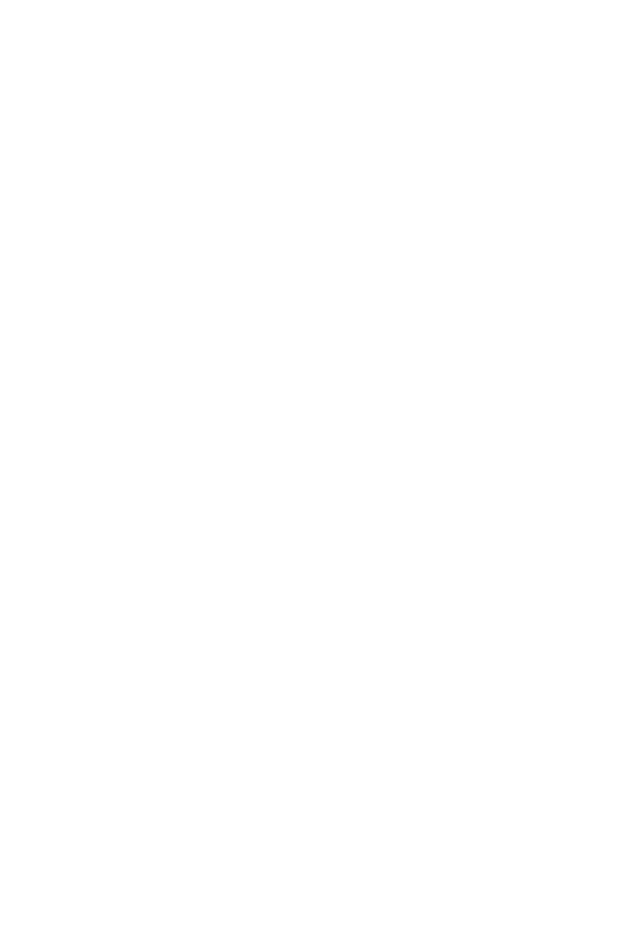
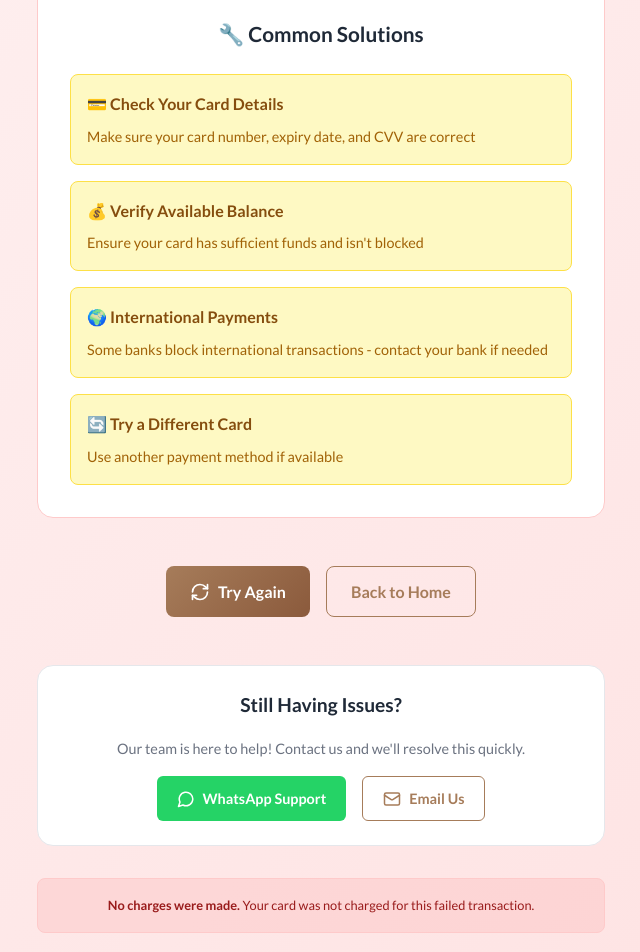
Before and after one commit to yairsabag/yaya-oauth-page, a Next.js app: page /payment/failed in a window 1280 px wide. Before the commit this address had no page. Shown: the part 440-1392 px from the top of the page, without its empty margins (319-959 px from the left). Before the commit the page ends 800 px from the top, so only its background shows below. Built offline with nearby package versions, Linux system fonts and the light colour scheme.

Commit message:
Create page.tsx

```diff
--- /dev/null
+++ b/src/app/payment/failed/page.tsx
@@ -0,0 +1,177 @@
+'use client'
+
+import React from 'react'
+import Link from 'next/link'
+import { XCircle, RefreshCw, MessageCircle, Mail } from 'lucide-react'
+
+export default function FailedPage() {
+  return (
+    <div style={{ fontFamily: "Lato, system-ui, -apple-system, sans-serif", minHeight: '100vh', background: 'linear-gradient(135deg, #fef2f2 0%, #fee2e2 100%)' }}>
+      {/* Header */}
+      <header style={{ background: 'white', borderBottom: '1px solid #e5e7eb', padding: '1rem 0' }}>
+        <div style={{ maxWidth: '1200px', margin: '0 auto', padding: '0 1rem', display: 'flex', justifyContent: 'space-between', alignItems: 'center' }}>
+          <Link href="/" style={{ display: 'flex', alignItems: 'center', gap: '0.5rem', textDecoration: 'none' }}>
+            <img
+              src="/yaya-logo.png"
+              alt="Yaya Logo"
+              style={{ width: '40px', height: '40px', objectFit: 'contain' }}
+            />
+            <div style={{ fontSize: '1.5rem', fontWeight: 'bold', color: '#a67c5a' }}>
+              Yaya
+            </div>
+          </Link>
+        </div>
+      </header>
+
+      <main style={{ padding: '4rem 0' }}>
+        <div style={{ maxWidth: '600px', margin: '0 auto', padding: '0 1rem', textAlign: 'center' }}>
+          {/* Error Icon */}
+          <div style={{ marginBottom: '2rem' }}>
+            <XCircle size={80} style={{ color: '#ef4444', margin: '0 auto' }} />
+          </div>
+
+          <h1 style={{ fontSize: '2.5rem', fontWeight: '900', color: '#1f2937', marginBottom: '1rem', fontFamily: "Montserrat, sans-serif" }}>
+            Payment Failed
+          </h1>
+
+          <p style={{ fontSize: '1.1rem', color: '#6b7280', marginBottom: '2rem', lineHeight: '1.6' }}>
+            We couldn't process your payment. Don't worry - this happens sometimes and no charge was made to your account.
+          </p>
+
+          <div style={{ background: 'white', borderRadius: '1rem', padding: '2rem', border: '1px solid #fecaca', marginBottom: '3rem', textAlign: 'left' }}>
+            <h2 style={{ fontSize: '1.3rem', fontWeight: '700', color: '#1f2937', marginBottom: '1.5rem', textAlign: 'center' }}>
+              🔧 Common Solutions
+            </h2>
+
+            <div style={{ display: 'grid', gap: '1rem' }}>
+              <div style={{ padding: '1rem', background: '#fef9c3', borderRadius: '0.5rem', border: '1px solid #fde047' }}>
+                <h3 style={{ fontSize: '1rem', fontWeight: '600', color: '#854d0e', marginBottom: '0.5rem' }}>
+                  💳 Check Your Card Details
+                </h3>
+                <p style={{ color: '#a16207', fontSize: '0.9rem' }}>
+                  Make sure your card number, expiry date, and CVV are correct
+                </p>
+              </div>
+
+              <div style={{ padding: '1rem', background: '#fef9c3', borderRadius: '0.5rem', border: '1px solid #fde047' }}>
+                <h3 style={{ fontSize: '1rem', fontWeight: '600', color: '#854d0e', marginBottom: '0.5rem' }}>
+                  💰 Verify Available Balance
+                </h3>
+                <p style={{ color: '#a16207', fontSize: '0.9rem' }}>
+                  Ensure your card has sufficient funds and isn't blocked
+                </p>
+              </div>
+
+              <div style={{ padding: '1rem', background: '#fef9c3', borderRadius: '0.5rem', border: '1px solid #fde047' }}>
+                <h3 style={{ fontSize: '1rem', fontWeight: '600', color: '#854d0e', marginBottom: '0.5rem' }}>
+                  🌍 International Payments
+                </h3>
+                <p style={{ color: '#a16207', fontSize: '0.9rem' }}>
+                  Some banks block international transactions - contact your bank if needed
+                </p>
+              </div>
+
+              <div style={{ padding: '1rem', background: '#fef9c3', borderRadius: '0.5rem', border: '1px solid #fde047' }}>
+                <h3 style={{ fontSize: '1rem', fontWeight: '600', color: '#854d0e', marginBottom: '0.5rem' }}>
+                  🔄 Try a Different Card
+                </h3>
+                <p style={{ color: '#a16207', fontSize: '0.9rem' }}>
+                  Use another payment method if available
+                </p>
+              </div>
+            </div>
+          </div>
+
+          <div style={{ display: 'flex', gap: '1rem', justifyContent: 'center', flexWrap: 'wrap', marginBottom: '3rem' }}>
+            <Link
+              href="/payment"
+              style={{
+                background: 'linear-gradient(135deg, #a67c5a 0%, #8b5a3c 100%)',
+                color: 'white',
+                padding: '12px 24px',
+                borderRadius: '8px',
+                textDecoration: 'none',
+                fontWeight: '600',
+                display: 'inline-flex',
+                alignItems: 'center',
+                gap: '0.5rem'
+              }}
+            >
+              <RefreshCw size={20} />
+              Try Again
+            </Link>
+            <Link
+              href="/"
+              style={{
+                background: 'transparent',
+                color: '#a67c5a',
+                padding: '12px 24px',
+                borderRadius: '8px',
+                textDecoration: 'none',
+                fontWeight: '600',
+                border: '1px solid #a67c5a'
+              }}
+            >
+              Back to Home
+            </Link>
+          </div>
+
+          <div style={{ background: 'white', borderRadius: '1rem', padding: '1.5rem', border: '1px solid #e5e7eb' }}>
+            <h3 style={{ fontSize: '1.2rem', fontWeight: '600', color: '#1f2937', marginBottom: '1rem' }}>
+              Still Having Issues?
+            </h3>
+            <p style={{ color: '#6b7280', fontSize: '0.9rem', marginBottom: '1rem' }}>
+              Our team is here to help! Contact us and we'll resolve this quickly.
+            </p>
+
+            <div style={{ display: 'flex', gap: '1rem', justifyContent: 'center', flexWrap: 'wrap' }}>
+              <a
+                href="https://wa.me/972559943649?text=Hi! I'm having trouble with payment for Yaya subscription"
+                style={{
+                  background: '#25d366',
+                  color: 'white',
+                  padding: '10px 20px',
+                  borderRadius: '6px',
+                  textDecoration: 'none',
+                  fontSize: '0.9rem',
+                  fontWeight: '600',
+                  display: 'inline-flex',
+                  alignItems: 'center',
+                  gap: '0.5rem'
+                }}
+              >
+                <MessageCircle size={18} />
+                WhatsApp Support
+              </a>
+              <a
+                href="mailto:info@textcoco.com?subject=Payment Issue - Yaya Subscription"
+                style={{
+                  background: 'transparent',
+                  color: '#a67c5a',
+                  padding: '10px 20px',
+                  borderRadius: '6px',
+                  textDecoration: 'none',
+                  fontSize: '0.9rem',
+                  fontWeight: '600',
+                  border: '1px solid #a67c5a',
+                  display: 'inline-flex',
+                  alignItems: 'center',
+                  gap: '0.5rem'
+                }}
+              >
+                <Mail size={18} />
+                Email Us
+              </a>
+            </div>
+          </div>
+
+          <div style={{ marginTop: '2rem', padding: '1rem', background: 'rgba(239, 68, 68, 0.1)', borderRadius: '0.5rem', border: '1px solid #fecaca' }}>
+            <p style={{ fontSize: '0.8rem', color: '#991b1b' }}>
+              <strong>No charges were made.</strong> Your card was not charged for this failed transaction.
+            </p>
+          </div>
+        </div>
+      </main>
+    </div>
+  )
+}
```
